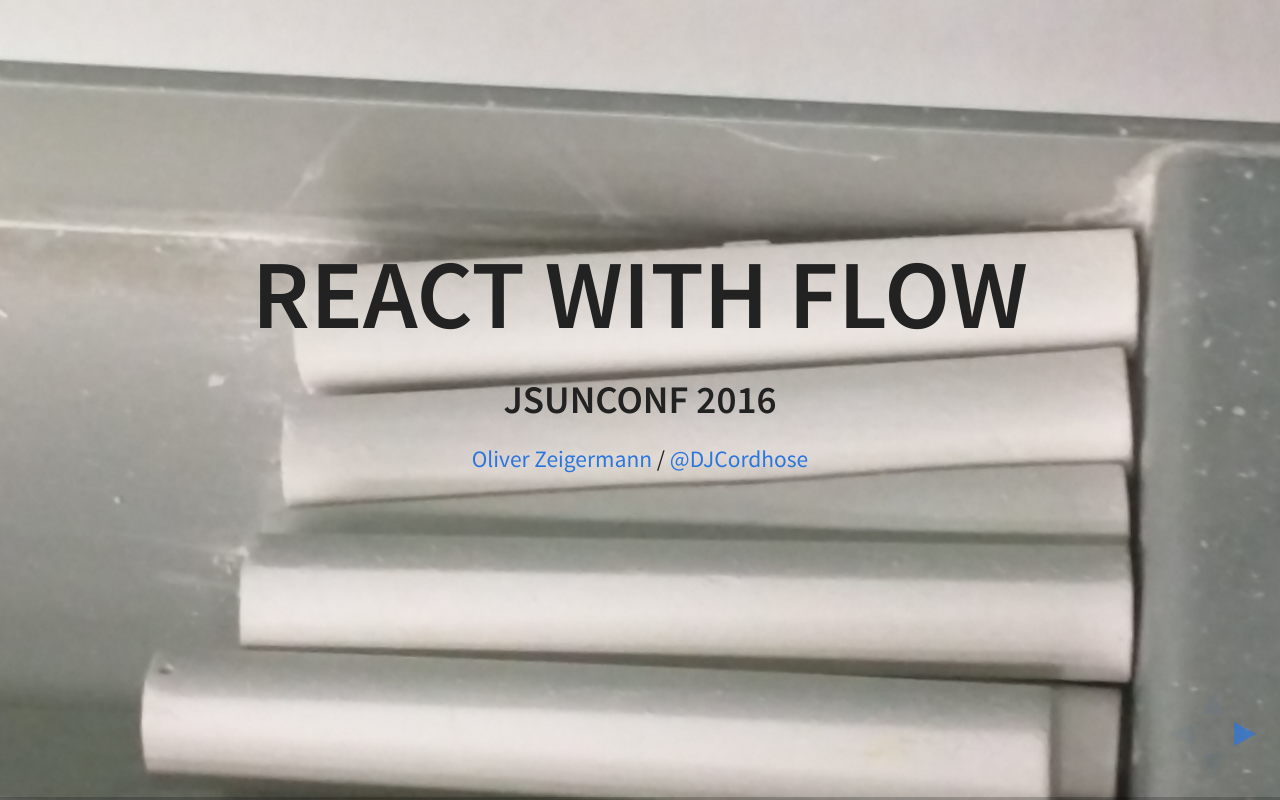
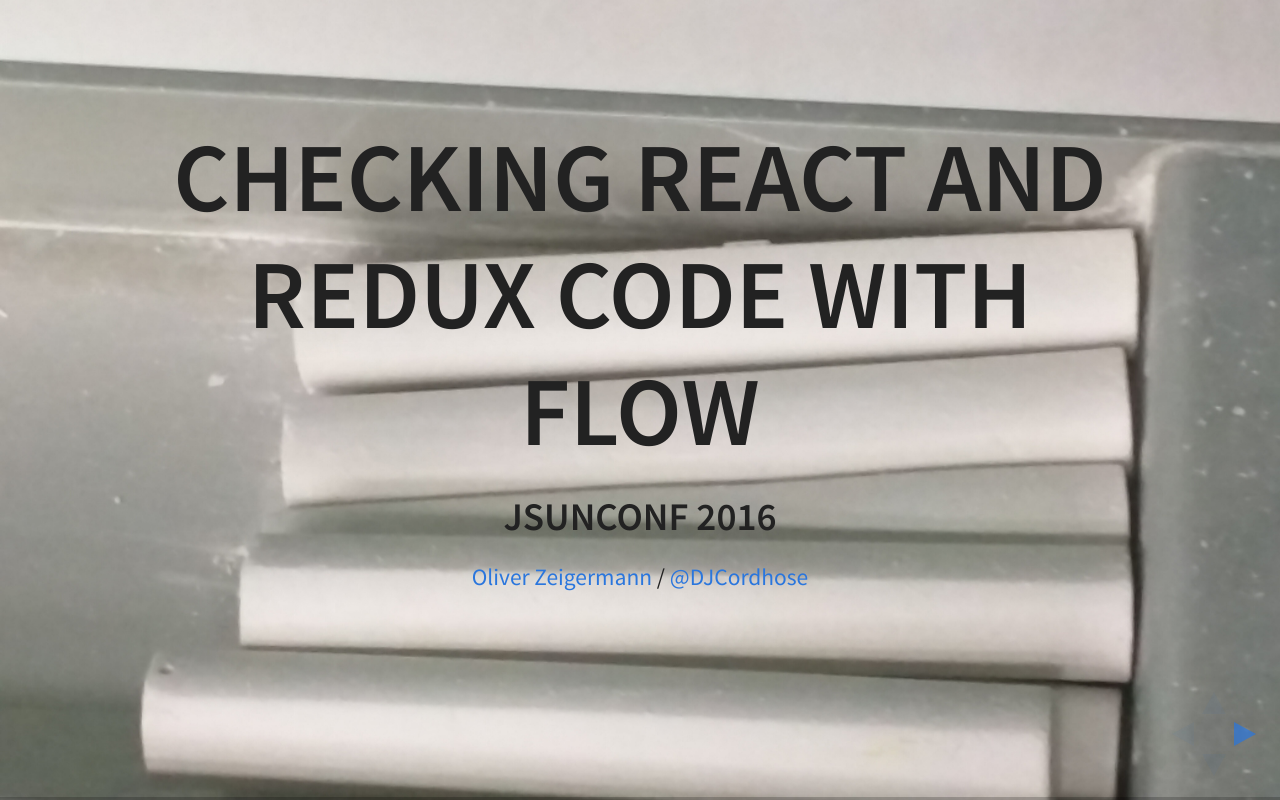
Before and after one commit to DJCordhose/react-intro-live-coding, a website: page 2016_jsunconf.html in a window 1280 px wide. Drawn offline with Linux system fonts and the light colour scheme.

Commit message:
adjusted title

```diff
--- a/2016_jsunconf.html
+++ b/2016_jsunconf.html
@@ -71,7 +71,7 @@
     <div class="slides">
 
         <section data-background="backgrounds/chalk.jpg">
-            <h1>React with Flow</h1>
+            <h1>Checking React and Redux code with Flow</h1>
             <h4>JSUnconf 2016</h4>
             <p>
                 <small><a href="http://zeigermann.eu">Oliver Zeigermann</a> / <a href="http://twitter.com/djcordhose">@DJCordhose</a>
```
Also changed, not shown: backgrounds/board3.jpg (added).
